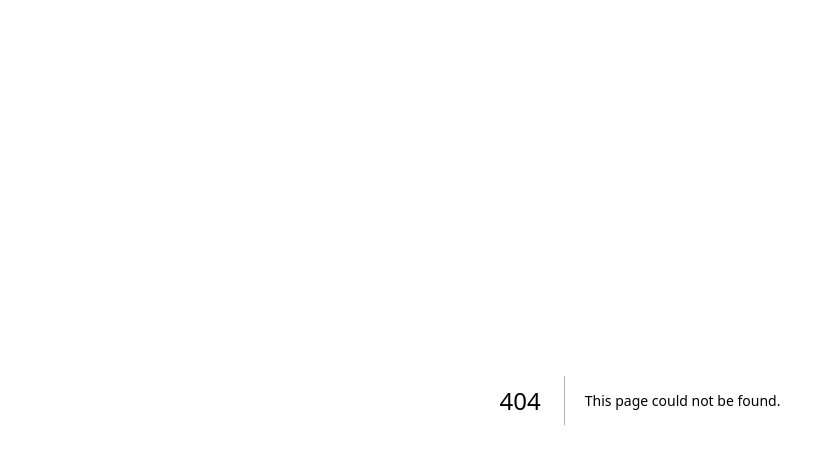
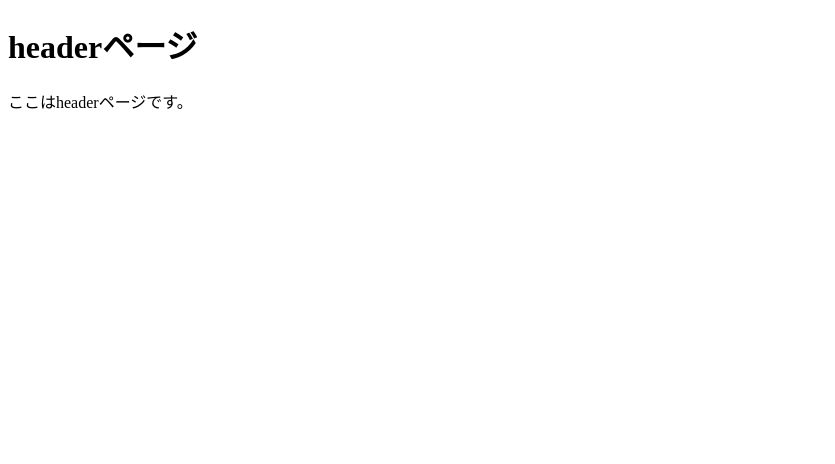
Before and after one commit to ko-tarou/PresentsAI-Main, a Next.js app: page /HeaderPage in a window 1280 px wide. Before the commit this address had no page. Shown: the top 464 px of the page, without its empty margins (0-835 px from the left). Built offline with nearby package versions, Linux system fonts and the light colour scheme.

Commit message:
ヘッダーのファイル作成

```diff
--- /dev/null
+++ b/src/pages/HeaderPage/index.js
@@ -0,0 +1,8 @@
+export default function HeaderPage() {
+	return (
+	<div>
+		<h1>headerページ</h1>
+		<p>ここはheaderページです。</p>
+	</div>
+	);
+}
--- a/src/pages/index.js
+++ b/src/pages/index.js
@@ -9,6 +9,7 @@ export default function Home() {
       <Link href="/PresenPage">PresenPage</Link>
       <Link href="/AnalysisPage">AnalysisPage</Link>
       <Link href="/DataPage">DataPage</Link>
+      <Link href="/HeaderPage">HeaderPage</Link>
     </div>
   );
 }
```
